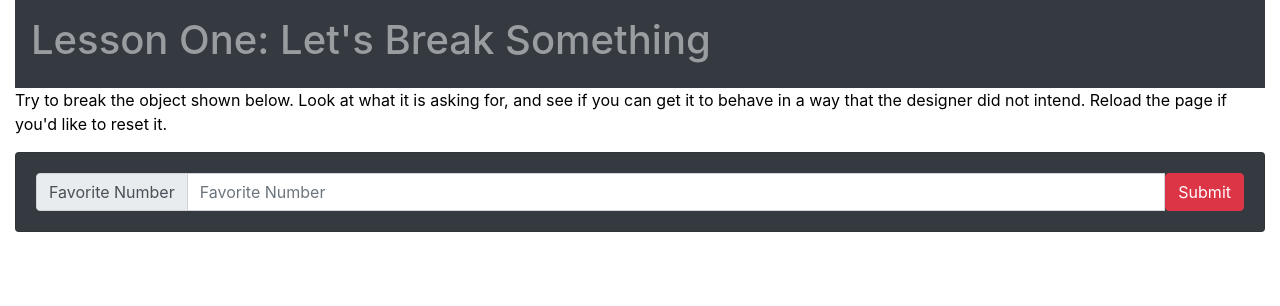
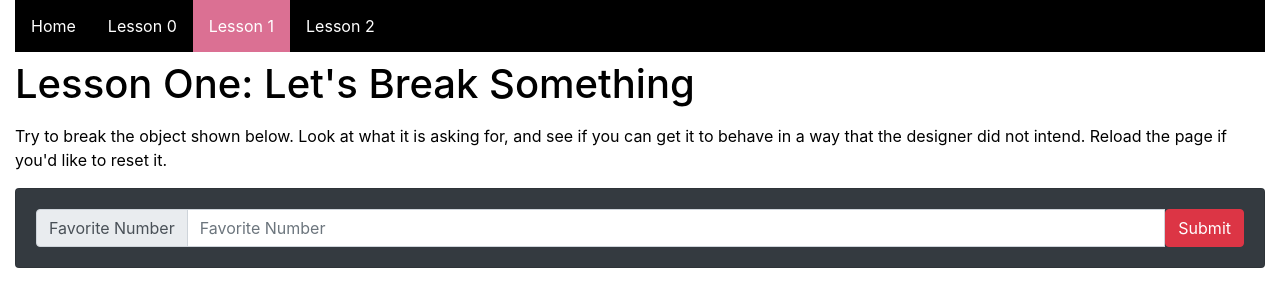
Before and after one commit to LeStarch/gwc-puzzlebox, a plain HTML site: page puzzles-2020/lesson1.html in a window 1280 px wide. Drawn offline with nearby package versions, Linux system fonts and the light colour scheme.

Commit message:
✨: Add navigation bar

```diff
--- a/puzzles-2020/lesson1.html
+++ b/puzzles-2020/lesson1.html
@@ -13,7 +13,14 @@
 </head>
 <body>
 <div class="container-fluid">
-    <nav class="navbar navbar-dark bg-dark"><h1 class="navbar-text">Lesson One: Let's Break Something</h1></nav>
+    <!-- Navigation Bar -->
+    <ul>
+        <li><a href="./index.html">Home</a></li>
+        <li><a href="./lesson0.html">Lesson 0</a></li>
+        <li><a class = "active" href="lesson1.html">Lesson 1</a></li>
+        <li><a href="http://lestarch.github.io/gwc-puzzlebox/puzzle-ex/">Lesson 2</a></li>
+    </ul>
+    <h1 class="navbar-text">Lesson One: Let's Break Something</h1>
 
     <p>Try to break the object shown below. Look at what it is asking for, and see if you can get it to behave in a way
     that the designer did not intend. Reload the page if you'd like to reset it.</p>
```
